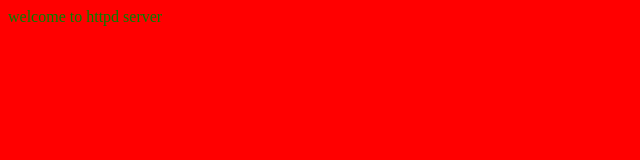
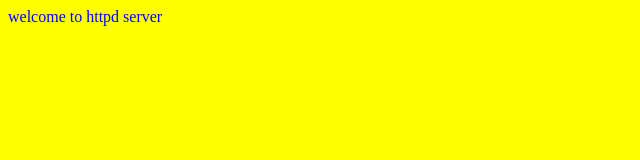
Before and after one commit to lakshmipath/onlinewebapp1, a plain HTML site: page index.html in a window 1280 px wide. Shown: the whole page, without its empty margins (0-640 px from the left). Drawn offline with Linux system fonts and the light colour scheme.

Commit message:
modified

```diff
--- a/index.html
+++ b/index.html
@@ -1,5 +1,5 @@
-<body bgcolor="red">
+<body bgcolor="yellow">
 
-	<font color="green">welcome to httpd server</font>
+	<font color="blue">welcome to httpd server</font>
 
 </body>
```
